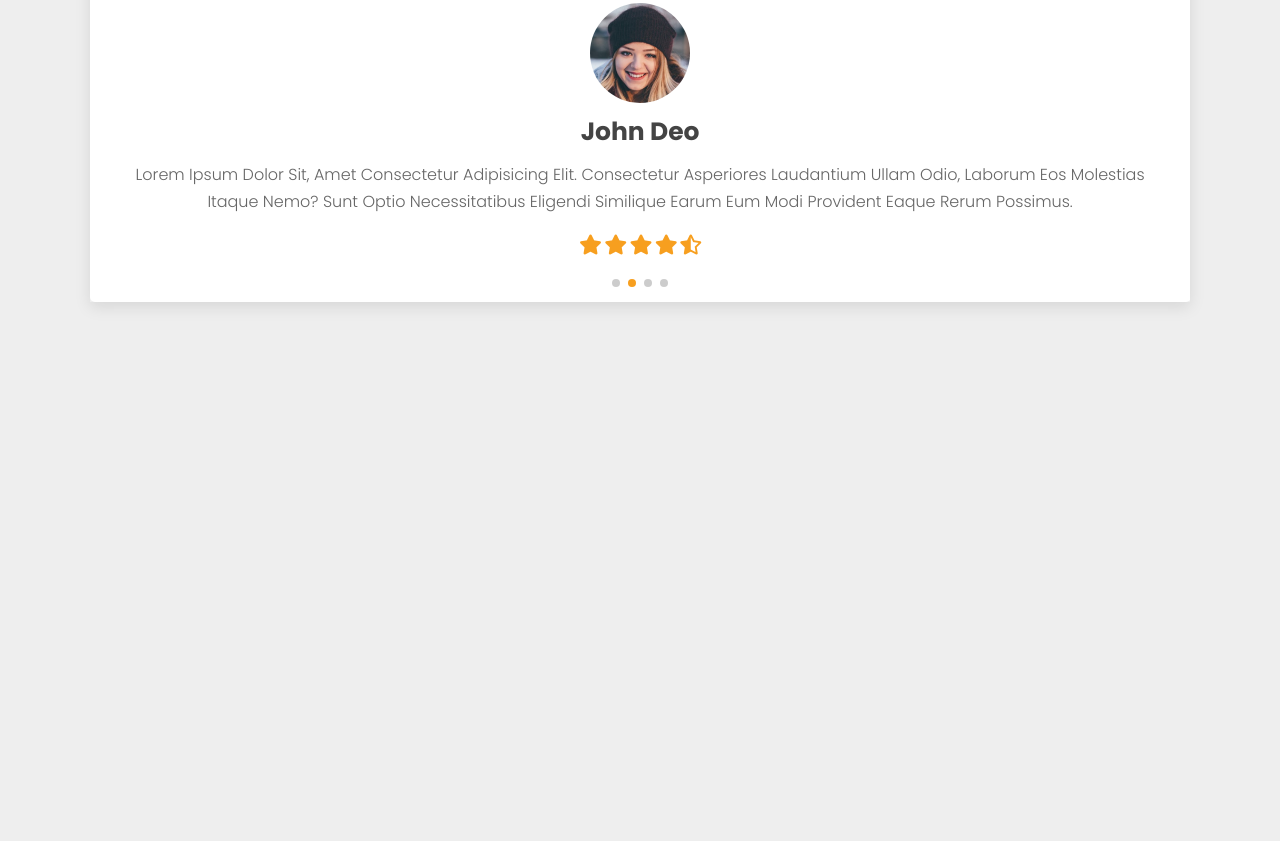
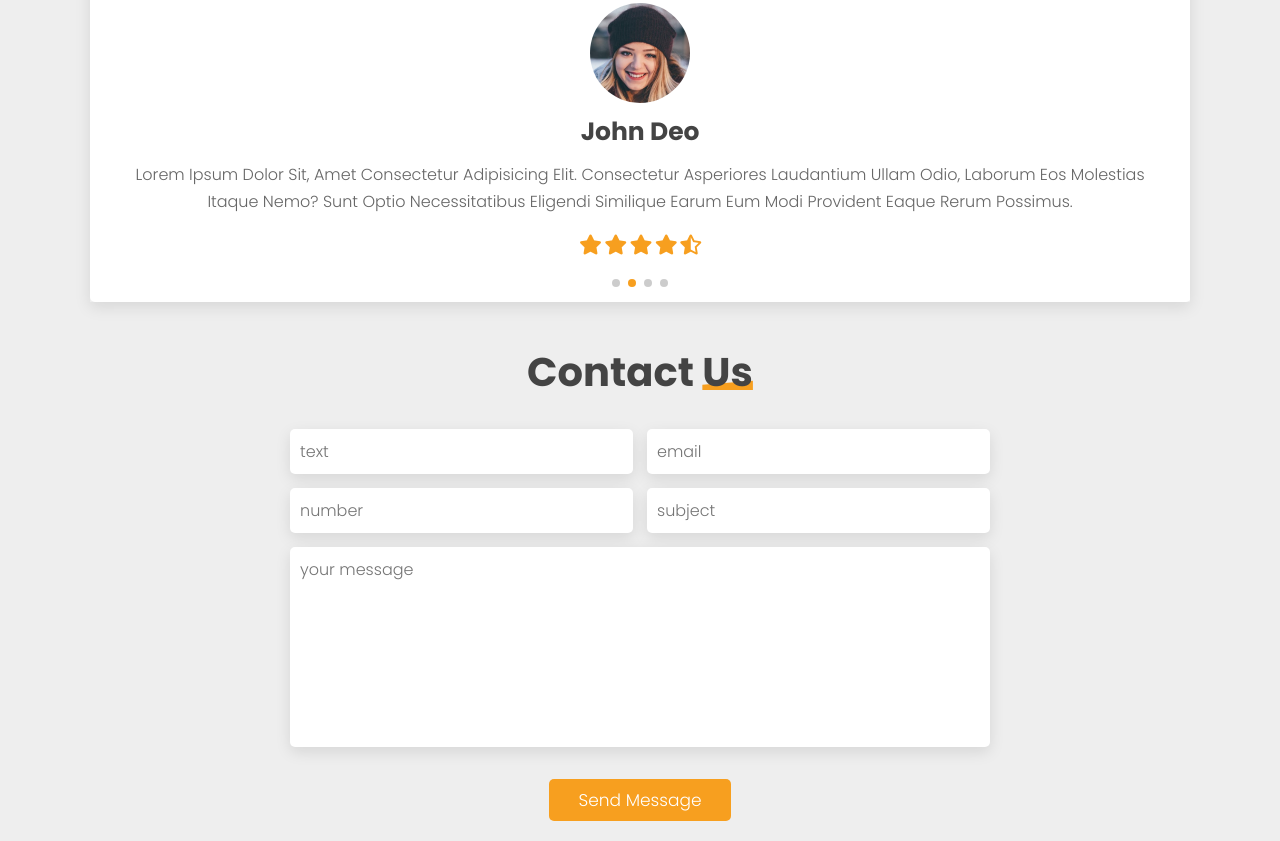
Before and after one commit to wesamustafa/Travel-Agency, a plain HTML site: page index.html in a window 1280 px wide. Shown: the part 3300-4141 px from the top of the page. Before the commit the page ends 3622 px from the top, so only its background shows below. Drawn offline with nearby package versions, Linux system fonts and the light colour scheme.

Commit message:
created contact section

```diff
--- a/css/style.css
+++ b/css/style.css
@@ -470,6 +470,37 @@ letter-spacing: .2rem;
     background: var(--orange);
 }
 /* review section end */
+/* contact section start */
+.contact form{
+    max-width: 70rem;
+    margin: 0 auto;
+    text-align: center;
+}
+.contact form .inputBox{
+    display: flex;
+    flex-wrap: wrap;
+    justify-content: space-between;
+}
+.contact form .inputBox input,
+.contact form textarea {
+    width: 100%;
+    padding: 1rem;
+    font-size: 1.6rem;
+    color: var(--text-color-1);
+    margin: .7rem 0;
+    background: var(--bg-color-1);
+    box-shadow: var(--box-shadow);
+    text-transform: none;
+    border-radius: .5rem;
+}
+.contact form textarea{
+    height: 20rem;
+    resize: none;
+}
+.contact form .inputBox input{
+    width: 49%;
+}
+/* contact section end */
 /* media queries start */
 @media(max-width:991px){
     html{
@@ -513,6 +544,9 @@ letter-spacing: .2rem;
     .header{
         padding: 1.5rem 2rem;
     }
+    .contact form .inputBox input{
+        width: 100%;
+    }
 
 }
 /* media queries end */
--- a/index.html
+++ b/index.html
@@ -359,6 +359,23 @@
         </div>
     </section>
     <!-- review section end -->
+    <!-- contact section start -->
+    <section class="contact" id="contact">
+        <h1 class="heading"> contact <span>us</span></h1>
+        <form action="">
+            <div class="inputBox">
+                <input type="text" placeholder="text">
+                <input type="email" placeholder="email">
+            </div>
+            <div class="inputBox">
+                <input type="number" placeholder="number">
+                <input type="text" placeholder="subject">
+            </div>
+            <textarea cols="30" rows="10" placeholder="your message"></textarea>
+            <input type="submit" value="send message" class="btn">
+        </form>
+    </section>
+    <!-- contact section end -->
     <!-- swiper slider cdn link -->
     <script src="https://unpkg.com/swiper@7/swiper-bundle.min.js"></script>
     <!-- custom js file link -->
```
Also changed, not shown: 1 other file.
